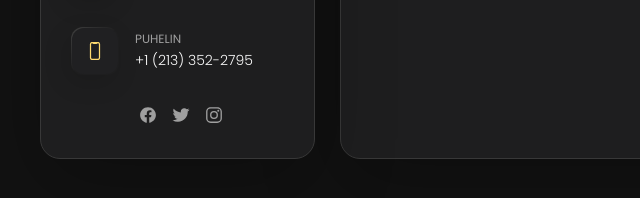
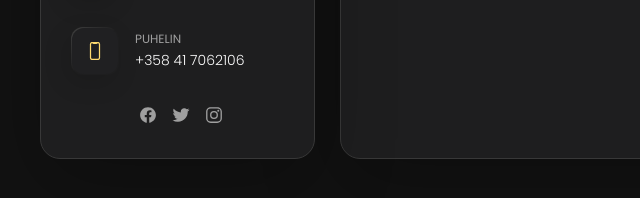
Before and after one commit to Ademrobert/KardoGomaeyPersonalWebsite, a plain HTML site: page index.html in a window 1280 px wide. Shown: the part 520-718 px from the top of the page, 0-640 px from the left. Drawn offline with nearby package versions, Linux system fonts and the light colour scheme.

Commit message:
Update index.html

```diff
--- a/index.html
+++ b/index.html
@@ -88,7 +88,7 @@
             <div class="contact-info">
               <p class="contact-title">Puhelin</p>
 
-              <a href="tel:+12133522795" class="contact-link">+1 (213) 352-2795</a>
+              <a href="tel:+12133522795" class="contact-link">+358 41 7062106</a>
             </div>
 
           </li>
```
